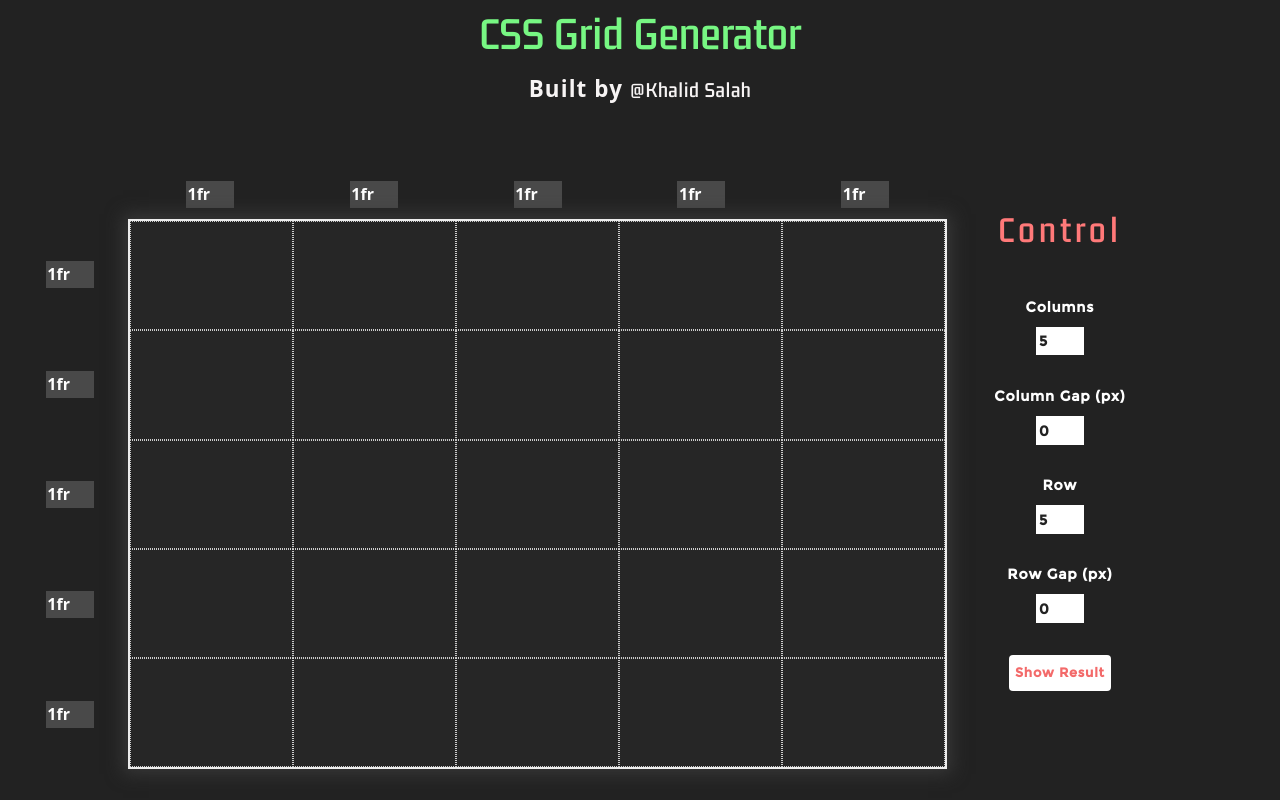
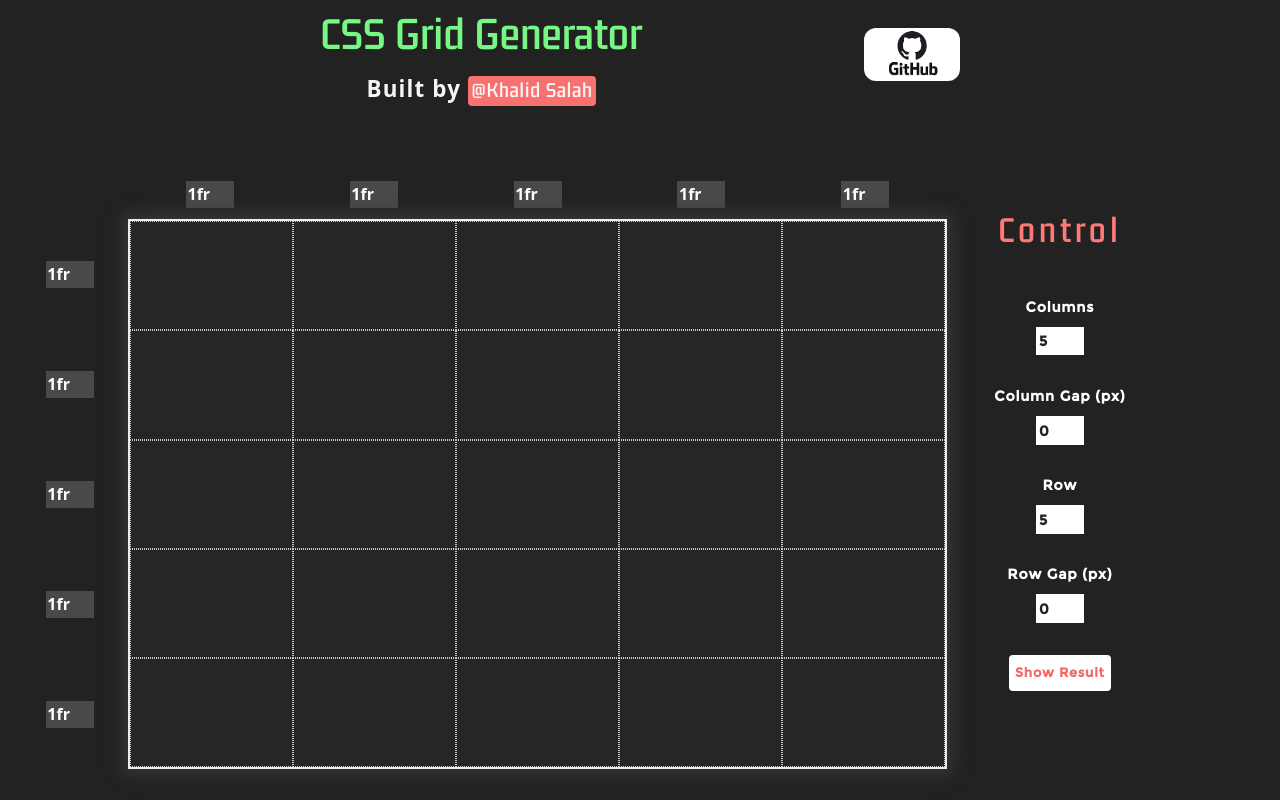
Before and after one commit to khalidsalah1522/CSS-Grid-Generator, a React (Vite) app: page / in a window 1280 px wide. Built offline with nearby package versions, Linux system fonts and the light colour scheme.

Commit message:
Add Source Code

```diff
--- a/src/components/Header.jsx
+++ b/src/components/Header.jsx
@@ -1,18 +1,27 @@
 import React from "react";
+import github from "../assets/image/github.png";
 
 function Header() {
   return (
-    <section className="header mb-[5rem]">
+    <section className="header w-[50%] flex items-center justify-between mb-[5rem]">
       <div className="header-container text-center ">
         <h2 className="text-[3rem] text-[#77f783] font-Gemunu">
           CSS Grid Generator
         </h2>
         <h3 className="text-[#f7f4f4] font-semibold text-[1.4rem]">
           <span className="tracking-wider">Built by </span>
-          <a href="abcd" className="font-Gemunu tracking-wide">
+          <a
+            href="https://www.linkedin.com/in/khalidsalah/"
+            className="font-Gemunu tracking-wide bg-red-400 rounded p-[0.2rem]"
+          >
             @Khalid Salah
           </a>
         </h3>
+      </div>
+      <div className="github flex items-center justify-center w-[6rem] h-[5rem] overflow-hidden">
+        <a href="https://github.com/khalidsalah1522/CSS-Grid-Generator">
+          <img src={github} alt="" className="w-full h-full rounded-[12px]" />
+        </a>
       </div>
     </section>
   );
```
Also changed, not shown: src/assets/image/github.png (added), 5 other files (tests, documents, lock files or other folders).
